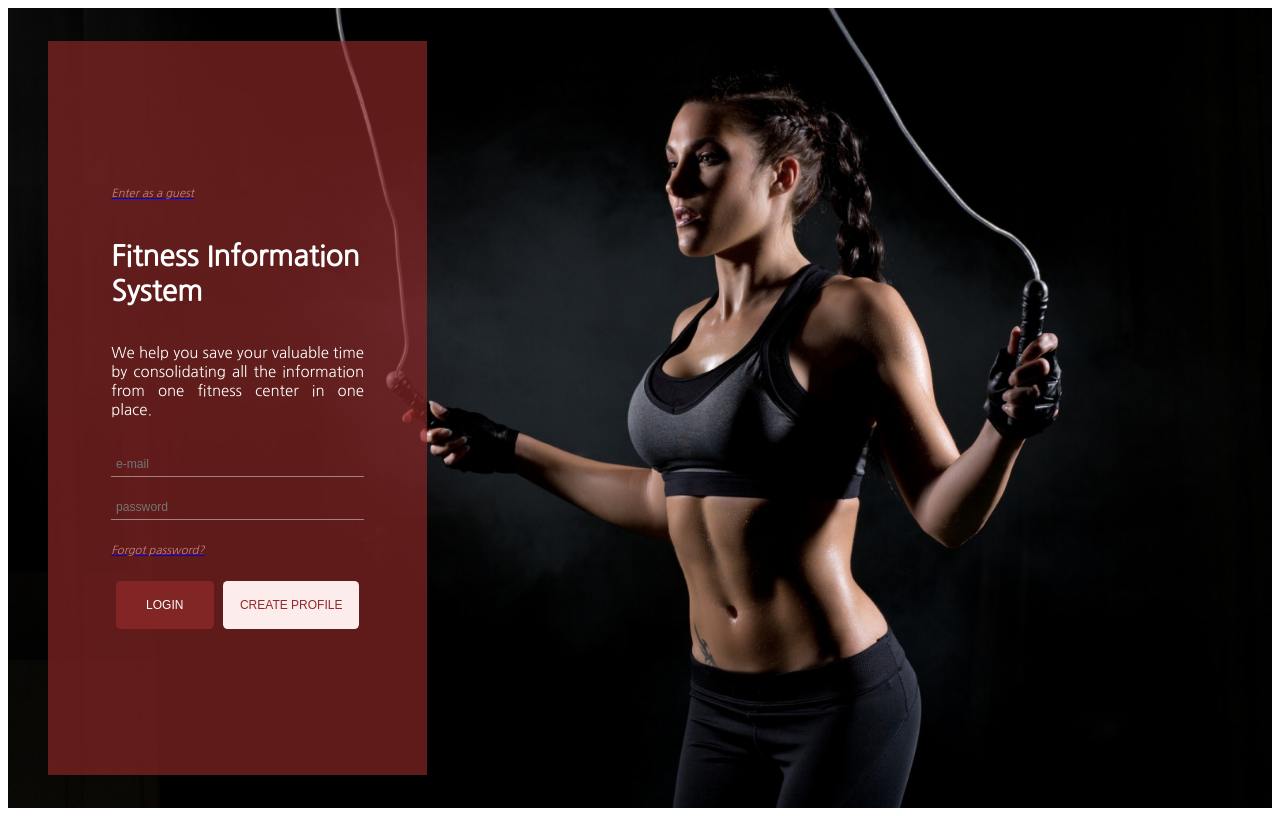
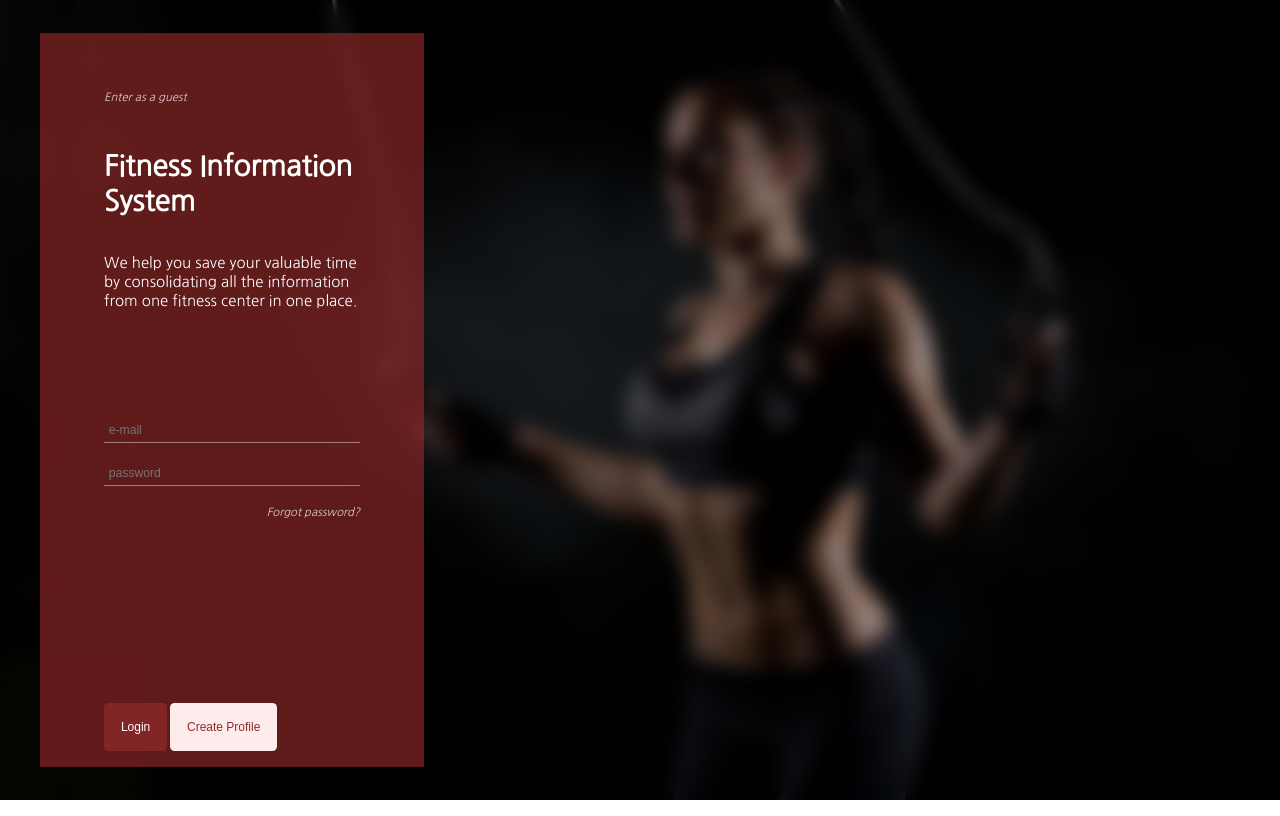
Before and after one commit to teodora-taleska/fitness-information-system, a React (Create React App) app in the folder client/: page / in a window 1280 px wide. Built offline with nearby package versions, Linux system fonts and the light colour scheme.

Commit message:
Design corrections

```diff
--- a/client/src/components/CreateEvent.jsx
+++ b/client/src/components/CreateEvent.jsx
@@ -136,7 +136,7 @@ const CreateEvent = () => {
                     <button onClick={handleSubmit}>Publish</button>
                 </div>
             </div>
-           </div>
+</div>
         </div>
     )
 }
--- a/client/src/pages/Events.jsx
+++ b/client/src/pages/Events.jsx
@@ -124,6 +124,9 @@ const Events = () => {
                 </div>
             ))}
            </div>
+           <footer className="footer">
+                <p>&copy; 2023 FusionFit Fitness Center. All rights reserved.</p>
+            </footer>
         </div>
     )
 }
--- a/client/src/pages/Home.jsx
+++ b/client/src/pages/Home.jsx
@@ -75,7 +75,9 @@ const Home = () => {
                 </div>
 
             </section>
-
+            <footer className="footer">
+                <p>&copy; 2023 FusionFit Fitness Center. All rights reserved.</p>
+            </footer>
         </div>
     )
 }
--- a/client/src/pages/Login.jsx
+++ b/client/src/pages/Login.jsx
@@ -63,17 +63,17 @@ const Login = () => {
 
 
                 <form className="form-m">
-                <Link onClick={handleGuest}><i className="guest-link"> Enter as a guest</i></Link>
+                <Link onClick={handleGuest}><i className="link guest"> Enter as a guest</i></Link>
                     <h1>Fitness Information System</h1>
                     <p>We help you save your valuable time by consolidating all the information from one fitness center in one place.
                     </p>
                     <input type="email" placeholder="e-mail" name="email"  onChange={handleChange}/>
                     <input type="password" placeholder="password" name="password" onChange={handleChange}/>
-                    <Link><i className="forgot-pass">Forgot password?</i></Link>
+                    <Link><i className="link">Forgot password?</i></Link>
 
-                    <div className="buttons">
-                        <button onClick={handleSubmit} className="login">LOGIN</button>
-                        <Link to="/register"><button className="register">CREATE PROFILE</button></Link>
+                    <div className="buttons login-b">
+                    <Link ><button onClick={handleSubmit} className="login">Login</button></Link>
+                        <Link to="/register"><button className="register">Create Profile</button></Link>
                     </div>
 
 
--- a/client/src/pages/Register.jsx
+++ b/client/src/pages/Register.jsx
@@ -164,11 +164,11 @@ const Register = () => {
                     onChange={handleChange}/>
 
 
-                   <button onClick={handleNext} className="next">NEXT</button>
+                   <button onClick={handleNext} className="next">Next</button>
 
 
 
-                <p className='bottom'>You alredy have an account?<Link to="/"><i>Login</i></Link></p>
+                <p className='bottom'>You alredy have an account?<Link to="/" className='llink'><i>Login</i></Link></p>
 
           </div>
         );
@@ -185,13 +185,16 @@ const Register = () => {
 
             <h3>Choose your best plan</h3>
             {/* Membership options */}
+            <div className='mem'>
+
+
             <div
               className={`membership-option ${selectedMembership === 'basic' ? 'selected' : ''}`}
               onClick={() => handleMembershipClick('basic')}
             >
               <h3>Basic Membership</h3>
-              <p>Unlimited gym entrances</p>
-              <p>Cost: 30 €/month</p>
+              <p>Unlimited gym entrances<br/>
+              Cost: 30 €/month</p>
             </div>
 
             <div
@@ -199,8 +202,8 @@ const Register = () => {
               onClick={() => handleMembershipClick('standard')}
             >
               <h3>Standard Membership</h3>
-              <p>15 tickets plus unlimited gym entrances</p>
-              <p>Cost: 45 €/month</p>
+              <p>15 tickets plus unlimited gym entrances<br/>
+              Cost: 45 €/month</p>
             </div>
 
             <div
@@ -208,18 +211,19 @@ const Register = () => {
               onClick={() => handleMembershipClick('premium')}
             >
               <h3>Premium Membership</h3>
-              <p>30 tickets plus unlimited gym entrances</p>
-              <p>Cost: 60 €/month</p>
+              <p>30 tickets plus unlimited gym entrances<br/>
+              Cost: 60 €/month</p>
+            </div>
             </div>
 
             <div className='buttons'>
-                <button onClick={handleBack} className="back">BACK</button>
+                <button onClick={handleBack} className="back">Back</button>
                 <button
                 onClick={handleNext}
                 className="next"
                 disabled={!selectedMembership} // Disable the button if no membership is selected
                 >
-                NEXT
+                Next
                 </button>
             </div>
           </div>
@@ -252,8 +256,8 @@ const Register = () => {
             <input type="text" id="billingAddress" name="billingAddress" placeholder="Enter billing address" required/>
 
             <div className='buttons'>
-                <button onClick={handleBack} className='back'>BACK</button>
-                <button onClick={handleDone} className="login">SUMBIT</button>
+                <button onClick={handleBack} className='back'>Back</button>
+                <button onClick={handleDone} className="login">Submit</button>
             </div>
           </div>
         );
@@ -273,8 +277,11 @@ const Register = () => {
         <div className="popup">
           <div className="popup-content">
             <p>Are you sure you want to proceed with the transaction?</p>
-            <button onClick={() => setShowConfirmationPopup(false)}>Cancel</button>
+            <div className="buttons">
+              <button onClick={() => setShowConfirmationPopup(false)}>Cancel</button>
             <button onClick={handleConfirmTransaction}>Yes</button>
+            </div>
+
           </div>
         </div>
       )}
--- a/client/src/style.scss
+++ b/client/src/style.scss
@@ -29,6 +29,7 @@ html{
 
       /* Styles for the popup container */
       .popup {
+        z-index: 1;
         position: fixed;
         top: 0;
         left: 0;
@@ -65,7 +66,12 @@ html{
         color: black;
         border-radius: 4px;
         cursor: pointer;
+
+
       }
+.popup-content .buttons{
+  gap: 10px;
+}
 
       .popup-content button:hover{
         background-color: rgb(240, 232, 232);
@@ -91,6 +97,10 @@ html{
 
         //LOGIN & REGISTER
         .auth{
+          position: absolute;
+          top: 0;
+          left: 0;
+          right: 0;
             display: flex;
             align-items: center;
             justify-content: flex-start;
@@ -101,8 +111,9 @@ html{
             background-position: center center;
             color: white;
 
+
             p{
-                text-align: justify;
+                text-align: left;
             }
             .bottom{
                 text-align: center;
@@ -117,8 +128,10 @@ html{
             }
 
             .form-m{
+              z-index: 1;
+              height: 90vh;
                 display: flex;
-                justify-content: center;
+                justify-content: flex-start;
                 flex-direction: column;
                 padding: 3.125rem;
                 padding-right: 10%;
@@ -130,9 +143,49 @@ html{
                 gap: 1.25rem;
                 height: 80%;
 
+                .llink{
+                  color: white;
+                  text-decoration: none;
+                }
+
+                h1{
+                  margin-top: 50px;
+                }
+
+                p{
+                  margin-bottom: 90px;
+                }
+
+                .login-b{
+                  margin-top: 160px;
+                }
+
+                .membership-option{
+                  height: 120px;
+                  padding: 20px;
+
+                  p{
+                    margin-top: 50px;
+                  }
+                }
+
             }
 
 
+
+             .link{
+              float: right;
+            }
+            .guest{
+              position: absolute;
+              top: 90px;
+            }
+
+
+           button{
+               margin-left: 0;
+               margin-right: 0;
+           }
 
 
 
@@ -159,7 +212,7 @@ html{
                 justify-content: space-evenly;
             }
              i{
-                color: rgba(228, 157, 157, 0.801);
+                color: rgba(255, 255, 255, 0.801);
                 font-size: 0.75rem;
 
              }
@@ -168,6 +221,13 @@ html{
                 color: white;
              }
 
+             .next{
+              margin-left: 2px;
+             }
+
+            .back{
+              margin-right: 2px;
+            }
 
             .next, .back{
                 background-color: rgb(252, 236, 236);
@@ -182,6 +242,9 @@ html{
                 transition: background-color 0.2s, color 0.2s, font-size 0.2s;
             }
 
+            .login{
+              margin-right: 3px;
+            }
 
             .login{
                 background-color: $buttonsHover;
@@ -229,7 +292,7 @@ html{
               }
 
               .progress-dots .active {
-                background-color: $lightPink;
+                background-color: $buttonsFontColor;
                 box-shadow: 1px 1px 2px rgb(148, 115, 115);
               }
 
@@ -272,6 +335,18 @@ html{
 
 
 
+        }
+         /* Pseudo-element for the overlay effect */
+         .auth::before {
+          content: "";
+          position: absolute;
+          top: 0;
+          left: 0;
+          width: 100%;
+          height: 100%;
+          background-color: rgba(0, 0, 0, 0.349); /* Adjust the alpha value for darkness */
+          backdrop-filter: blur(10px); /* Adjust the blur amount */
+          pointer-events: none; /* Allowing clicks to reach underlying content */
         }
 
         /* Adjust padding for phone below 750*/
@@ -355,7 +430,7 @@ html{
             /* Style the dropdown menus */
             .dropdown {
                 position: absolute;
-                top: 56.4px;
+                top: 65px;
                 right: 0;
                 background-color: white;
                 border: 1px solid #ccc;
@@ -364,10 +439,16 @@ html{
                 box-shadow: 0 2px 4px rgba(0, 0, 0, 0.1);
                 z-index: 1;
                 width: 250px;
-                margin-right: 20px;
+                margin-right: $sectionPadding;
                 // padding: 10px;
 
+              .nav-open{
+                display: flex;
+                flex-direction: column;
+                margin-left: 0;
+                padding-left: 0;
 
+              }
 
                 div , .d{
 
@@ -399,6 +480,13 @@ html{
 
                 .user{
                   margin-left: 7px;
+                }
+            }
+
+            @media (max-width: 500px) {
+                .dropdown{
+                  margin-right: 30px;
+                  width: 200px;
                 }
             }
 
@@ -486,6 +574,11 @@ html{
 
         // HOME
         .home, .edit-home{
+          position: absolute;
+          top: 70px;
+          left: 0;
+          right: 0;
+
             background-color: white;
             display: flex;
             justify-content: flex-start;
@@ -773,6 +866,10 @@ html{
           height: 100vh;
           display: flex;
           flex-direction: column;
+          position: absolute;
+          top: 70px;
+          left: 0;
+          right: 0;
 
 
 
@@ -803,6 +900,13 @@ html{
           }
 
 
+        }
+
+        @media (max-width: 500px) {
+          .shop .main{
+            padding-left: $mobPadding;
+            padding-right: $mobPadding;
+          }
         }
         .shop::before {
           content: "";
@@ -1096,7 +1200,20 @@ html{
             }
           }
 
+          .edit-home{
+            position: absolute;
+            left: 0px;
+            top: 70px;
+            right: 0px;
+            bottom: 0px;
+          }
 
+          .navbar{
+            position: absolute;
+            left: 0;
+            top: 0;
+            right: 0;
+          }
           /*  To make the admin nav slide out when the screen is less than or equal to 690*/
           @media (max-width: 690px) {
             .admin-nav{
```
Also changed, not shown: client/src/events.scss (+14 -0 lines).
